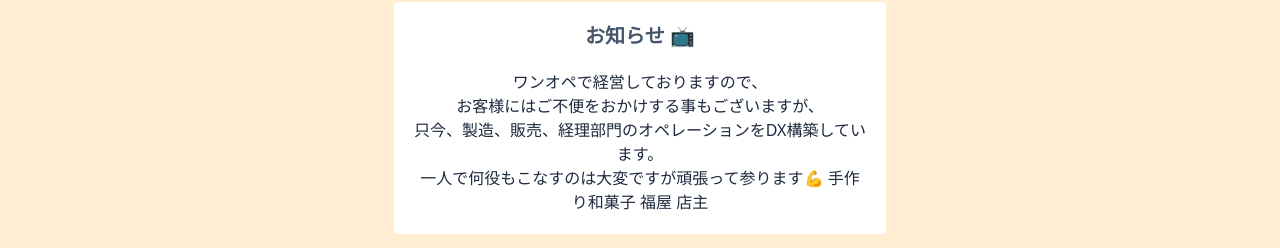
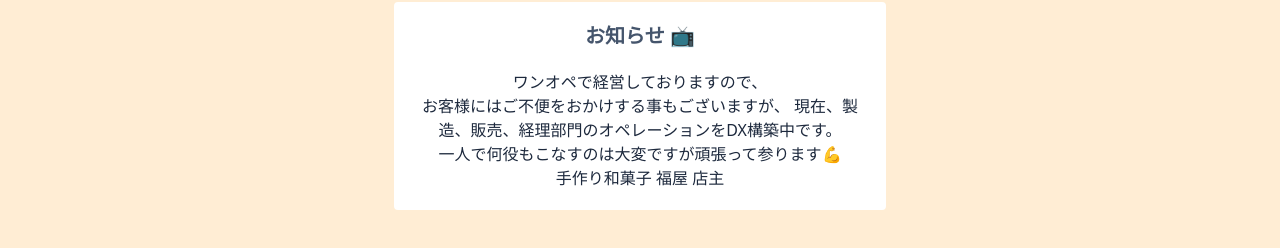
Before and after one commit to kashsan-jp/fukuya-blog, a Next.js app: page / in a window 1280 px wide. Shown: the part 456-704 px from the top of the page. Built offline with nearby package versions, Linux system fonts and the light colour scheme; no server answers; the database is empty.

Commit message:
2026_2_12_1

```diff
--- a/src/app/page.jsx
+++ b/src/app/page.jsx
@@ -59,10 +59,10 @@ export default async function Home() {
           Androidoの方は → メニュー → <br></br>ホーム画面に追加 → インストール<br></br><br></br> */}
 
           ワンオペで経営しておりますので、<br></br>
-          お客様にはご不便をおかけする事もございますが、<br></br>
-          只今、製造、販売、経理部門のオペレーションをDX構築しています。<br></br>
+          お客様にはご不便をおかけする事もございますが、
+          現在、製造、販売、経理部門のオペレーションをDX構築中です。<br></br>
           一人で何役もこなすのは大変ですが頑張って参ります💪
-
+          <br></br>
           手作り和菓子 福屋 店主
         </p>
       </div>
```
